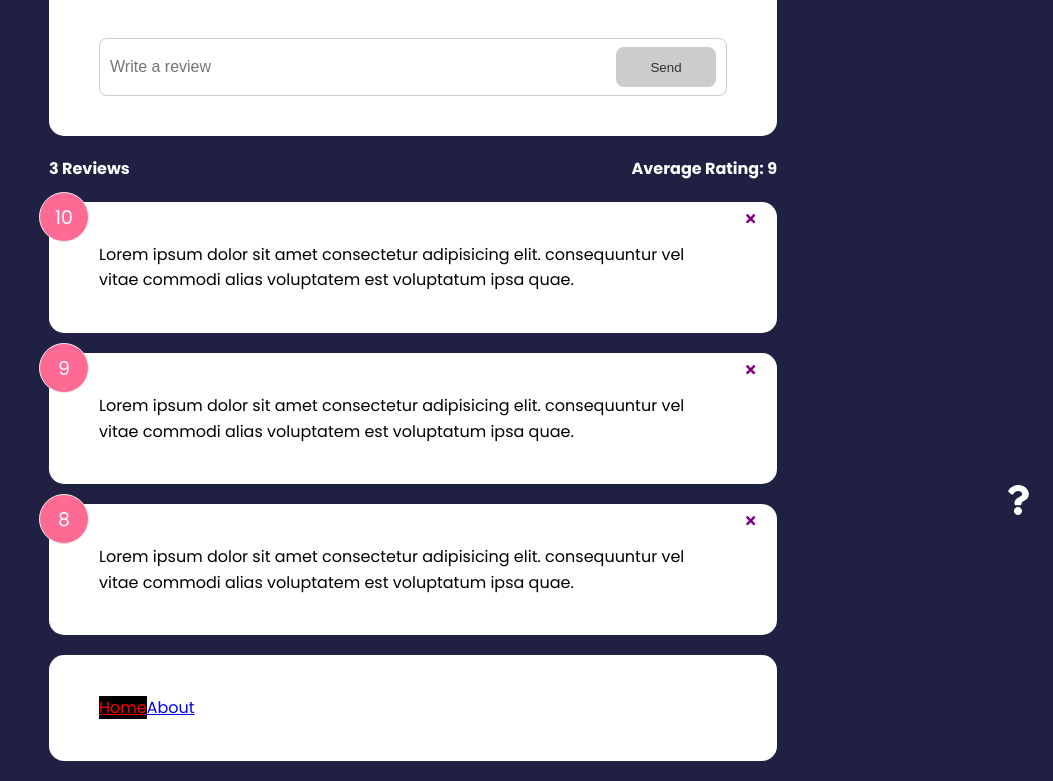
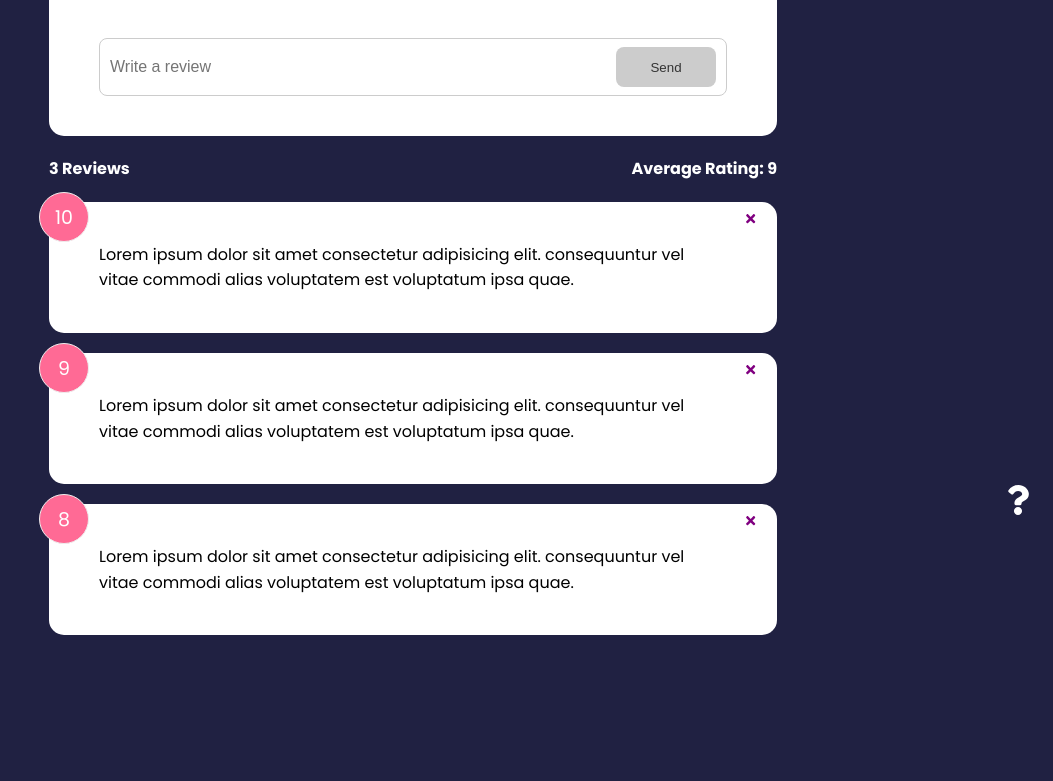
Before and after one commit to Annie-Huang/feedback-app, a React (Create React App) app: page / in a window 1280 px wide. Shown: the part 257-1038 px from the top of the page, without its empty margins (227-1280 px from the left). After the commit the page ends 912 px from the top, so only its background shows below. Built offline with nearby package versions, Linux system fonts and the light colour scheme; the HTML template or start-up script is replaced by a standard one.

Commit message:
Show how to use <Navigate>

```diff
--- a/src/App.js
+++ b/src/App.js
@@ -52,17 +52,18 @@ const App = () => {
           ></Route>
 
           <Route path='/about' element={<AboutPage />} />
-          <Route path='/post/:id/:name' element={<Post />} />
+          {/*<Route path='/post/:id/:name' element={<Post />} />*/}
+          <Route path='/post' element={<Post />} />
         </Routes>
 
-        <Card>
-          <NavLink to='/' activeClassName='active'>
-            Home
-          </NavLink>
-          <NavLink to='/about' activeClassName='active'>
-            About
-          </NavLink>
-        </Card>
+        {/*<Card>*/}
+        {/*  <NavLink to='/' activeClassName='active'>*/}
+        {/*    Home*/}
+        {/*  </NavLink>*/}
+        {/*  <NavLink to='/about' activeClassName='active'>*/}
+        {/*    About*/}
+        {/*  </NavLink>*/}
+        {/*</Card>*/}
 
         <AboutIconLink />
       </div>
--- a/src/components/Post.jsx
+++ b/src/components/Post.jsx
@@ -1,7 +1,8 @@
 import React from 'react';
 import { useParams } from 'react-router-dom';
+import { Navigate } from 'react-router-dom';
 
-const Post = () => {
+/*const Post = () => {
   const params = useParams();
 
   return (
@@ -10,6 +11,20 @@ const Post = () => {
       <p>Name: {params.name}</p>
     </div>
   );
+};*/
+
+const Post = () => {
+  const status = 404;
+
+  if (status === 404) {
+    return <Navigate to='/notfound' />;
+  }
+
+  return (
+    <div>
+      <h1>POST</h1>
+    </div>
+  );
 };
 
 export default Post;
```
Also changed, not shown: Note.txt.
